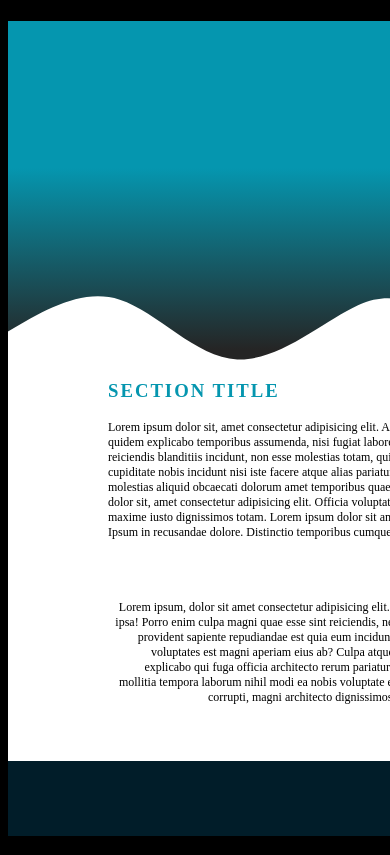
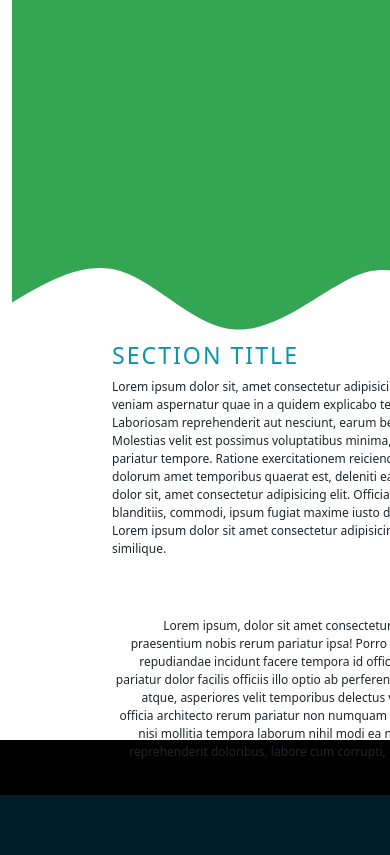
Before and after one commit to ChrissyClear/Daily-Challenge, a plain HTML site: page index.html in a window 390 px wide. Shown: the top 855 px of the page. Drawn offline with nearby package versions, Linux system fonts and the light colour scheme.

Commit message:
mobile friendly

```diff
--- a/css/styles.css
+++ b/css/styles.css
@@ -2,7 +2,7 @@ body {
     background-color: rgb(0, 0, 0);
 }
 
-.container-fluid {
+.container {
     background-color: rgb(255, 255, 255);
     margin: auto;
     height: 740px;
@@ -56,3 +56,39 @@ footer {
     padding-top: 15px;
     color: rgb(255, 255, 255);
 }
+
+@media (max-width: 1024px) {
+	header {
+		background-color: rgb(65, 6, 242);
+	}
+h1 {
+	background-color: rgb(65, 6, 242);
+}
+path {
+	fill: rgb(65, 6, 242);
+}
+}
+
+@media (max-width: 768px) {
+	header {
+		background-color: rgb(168, 29, 94);
+	}
+h1 {
+	background-color: rgb(168, 29, 94);
+}
+path {
+	fill: rgb(168, 29, 94);
+}
+}
+
+@media (max-width: 480px) {
+	header {
+		background-color: rgb(52, 165, 82);
+	}
+h1 {
+	background-color: rgb(52, 165, 82);
+}
+path {
+	fill: rgb(52, 165, 82);
+}
+}
--- a/index.html
+++ b/index.html
@@ -6,12 +6,14 @@
     <meta http-equiv="X-UA-Compatible" content="IE=edge">
     <meta name="viewport" content="width=device-width, initial-scale=1.0">
     <title>Day 1</title>
+    <link href="https://cdn.jsdelivr.net/npm/bootstrap@5.1.3/dist/css/bootstrap.min.css" rel="stylesheet" integrity="sha384-1BmE4kWBq78iYhFldvKuhfTAU6auU8tT94WrHftjDbrCEXSU1oBoqyl2QvZ6jIW3" crossorigin="anonymous">
+    <script src="https://cdn.jsdelivr.net/npm/bootstrap@5.1.3/dist/js/bootstrap.bundle.min.js" integrity="sha384-ka7Sk0Gln4gmtz2MlQnikT1wXgYsOg+OMhuP+IlRH9sENBO0LRn5q+8nbTov4+1p" crossorigin="anonymous"></script>
     <link rel="stylesheet" href="css/styles.css">
 </head>
 
 <body>
     <div>
-        <main class="container-fluid">
+        <main class="container">
             <div>
                 <header>
                     <h1>Theme Title</h1>
@@ -56,11 +58,10 @@
                     sequi error? Repudiandae eveniet ea esse sunt ratione.</P>
             </div>
         </main>
+    </div>
         <footer>
             <p>&copy; mfgw & cc</p>
         </footer>
-    </div>
-
 </body>
 
 </html>
```
